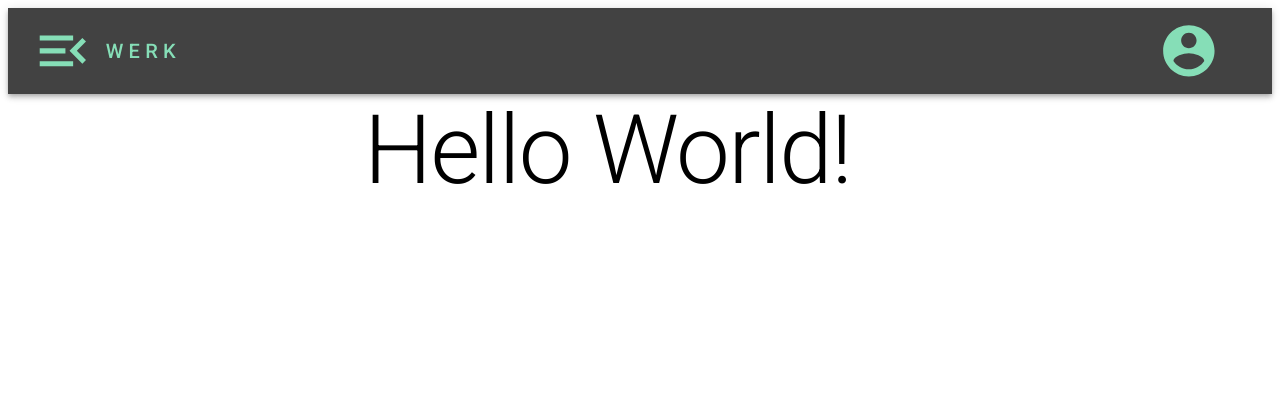
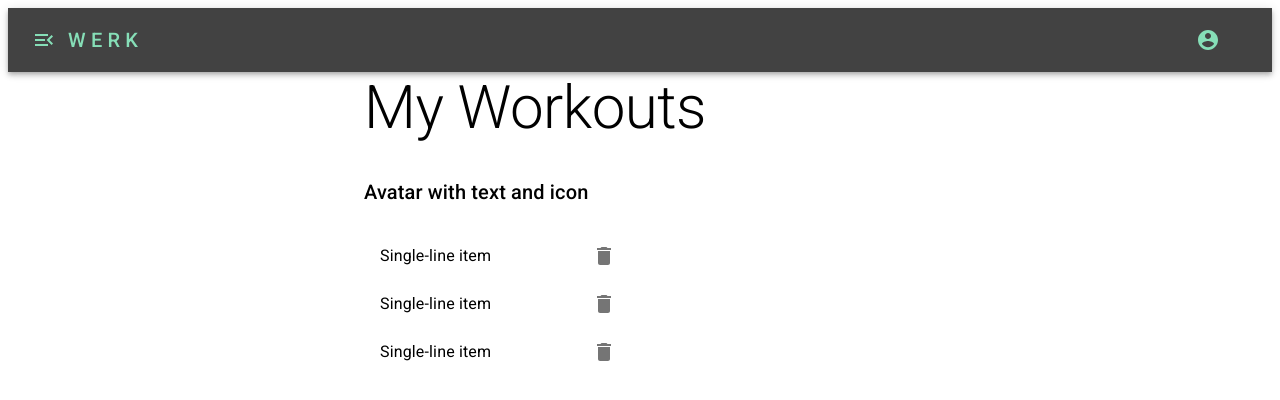
Before and after one commit to nathanaelhauser/werk, a React (Create React App) app in the folder client/: page /workout in a window 1280 px wide. Shown: the top 400 px of the page. Built offline with nearby package versions, Linux system fonts and the light colour scheme.

Commit message:
added list to workout page

```diff
--- a/client/src/pages/Workout/Workout.js
+++ b/client/src/pages/Workout/Workout.js
@@ -2,13 +2,74 @@
 import Nav from '../../components/Nav'
 import Container from '@material-ui/core/Container'
 import Typography from '@material-ui/core/Typography'
+import { makeStyles } from '@material-ui/core/styles'
+import List from '@material-ui/core/List'
+import ListItem from '@material-ui/core/ListItem'
+import ListItemIcon from '@material-ui/core/ListItemIcon'
+import ListItemSecondaryAction from '@material-ui/core/ListItemSecondaryAction'
+import ListItemText from '@material-ui/core/ListItemText'
+import IconButton from '@material-ui/core/IconButton'
+import FormGroup from '@material-ui/core/FormGroup'
+import FormControlLabel from '@material-ui/core/FormControlLabel'
+import Checkbox from '@material-ui/core/Checkbox'
+import Grid from '@material-ui/core/Grid'
+import DeleteIcon from '@material-ui/icons/Delete'
+
+const useStyles = makeStyles(theme => ({
+  root: {
+    flexGrow: 1,
+    maxWidth: 752,
+  },
+  demo: {
+    backgroundColor: theme.palette.background.paper,
+  },
+  title: {
+    margin: theme.spacing(4, 0, 2),
+  },
+}))
+
+function generate(element) {
+  return [0, 1, 2].map(value =>
+    React.cloneElement(element, {
+      key: value,
+    }),
+  )
+}
 
 const Workout = () => {
+  const classes = useStyles()
+  const [dense, setDense] = React.useState(false)
+  const [secondary, setSecondary] = React.useState(false)
   return(
     <Container maxWidth="sm">
-      <Typography variant="h1">
-        Hello World!
+      <Typography variant="h2">
+        My Workouts
       </Typography>
+      <Grid container spacing={2}>
+        <Grid item xs={12} md={6}>
+          <Typography variant="h6" className={classes.title}>
+            Avatar with text and icon
+          </Typography>
+          <div className={classes.demo}>
+            <List dense={dense}>
+              {generate(
+                <ListItem>
+                  <ListItemText
+                    primary="Single-line item"
+                    secondary={secondary ? 'Secondary text' : null}
+                  />
+                  <ListItemSecondaryAction>
+                    <IconButton edge="end" aria-label="delete">
+                      <DeleteIcon />
+                    </IconButton>
+                  </ListItemSecondaryAction>
+                </ListItem>,
+              )}
+            </List>
+          </div>
+        </Grid>
+      </Grid>
+
     </Container>
   )
 }
```
